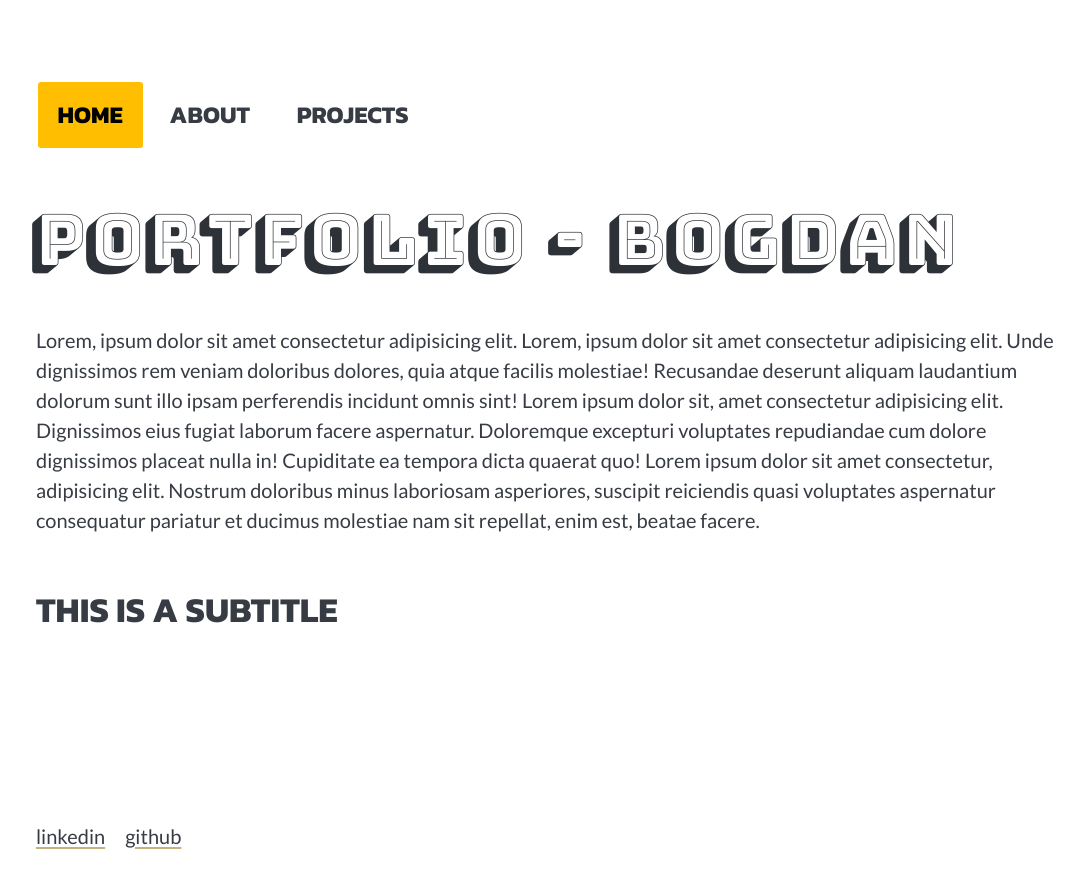
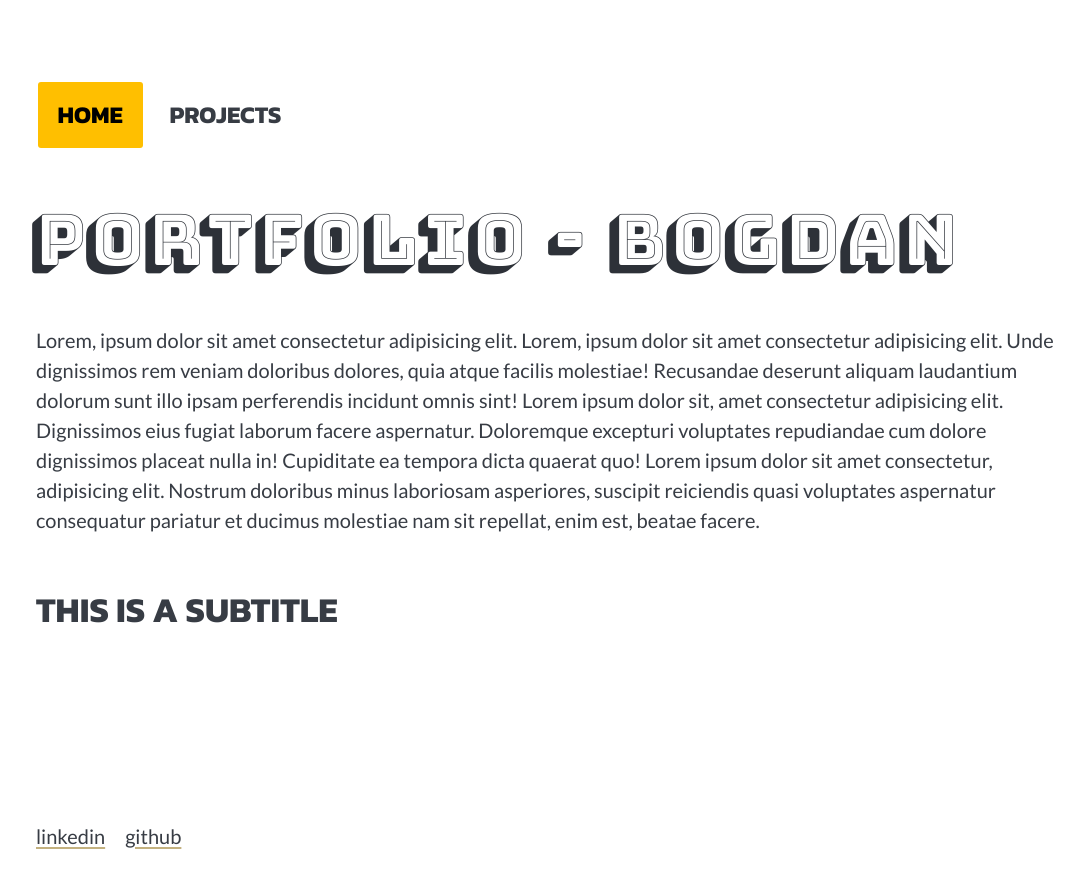
Before and after one commit to bogdano/bogdano.github.io, an Astro site: page / in a window 1280 px wide. Shown: the whole page, without its empty margins (84-1168 px from the left). Built offline with nearby package versions, Linux system fonts and the light colour scheme; Astro itself is replaced by a stand-in of ours.

Commit message:
Update Navigation.astro

```diff
--- a/src/components/Navigation.astro
+++ b/src/components/Navigation.astro
@@ -3,6 +3,5 @@ const currentPath = new URL(Astro.request.url).pathname.slice(1);
 ---
 <div class="nav-links">
   <a class={currentPath === "" ? "active" : ""} href="/">Home</a>
-  <a class={currentPath === "about/" ? "active" : ""} href="/about">About</a>
   <a class={currentPath === "projects/" ? "active" : ""} href="/projects">Projects</a>
 </div>
```
